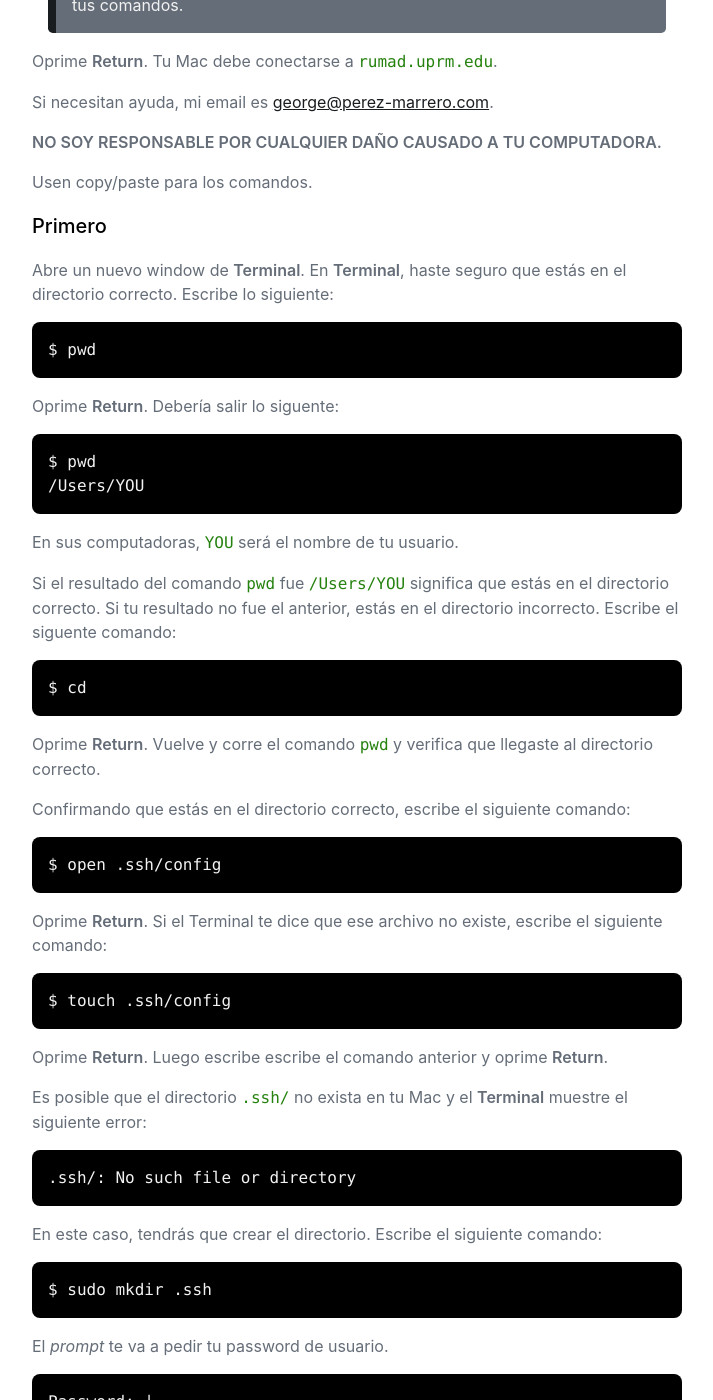
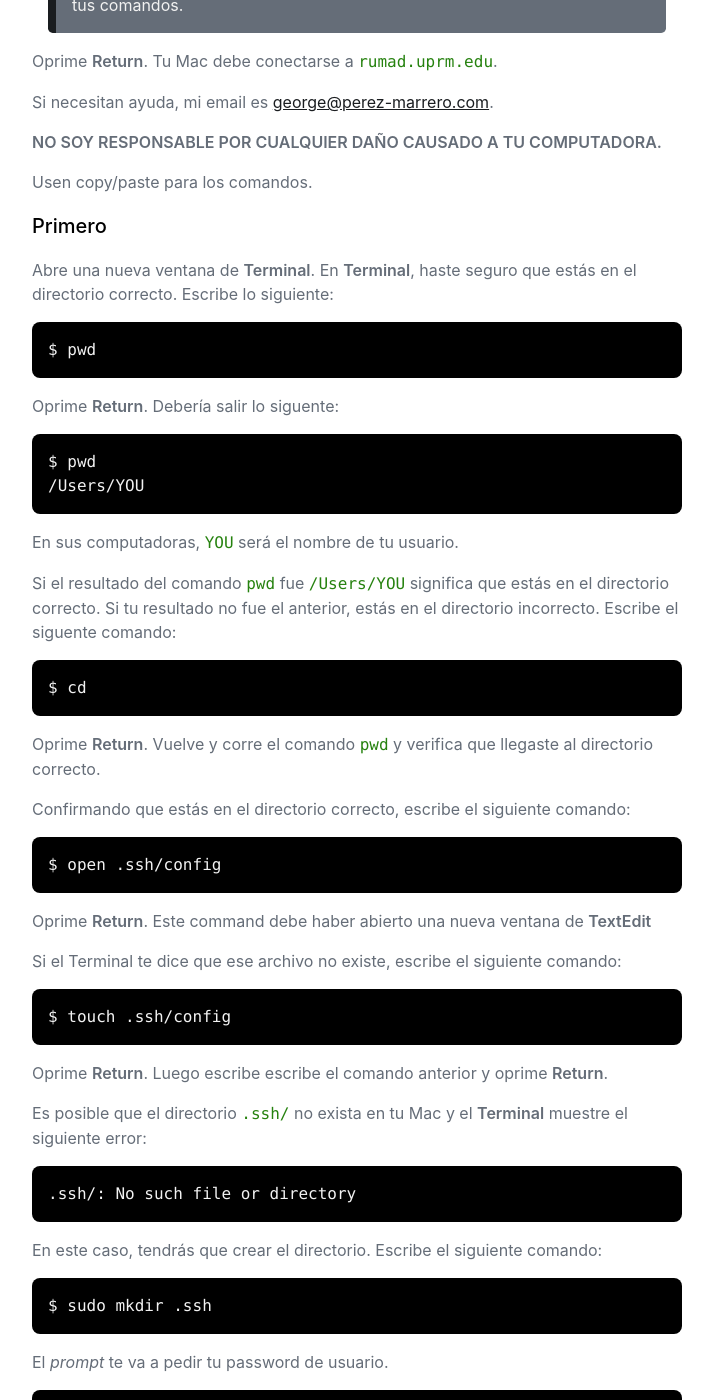
Before and after one commit to georgeperez/titanpointe.org, a Jekyll site: the page built from matricula.html, in a window 1280 px wide and 1400 px high, scrolled down 458 px. Shown: the whole window, without its empty margins (283-996 px from the left). Built offline with Jekyll 4.4.1, drawn with Linux system fonts in a browser that asks for light colours.

```diff
--- a/matricula.html
+++ b/matricula.html
@@ -18,7 +18,7 @@
     <p>Usen copy/paste para los comandos.</p>
 
     <h3>Primero</h3>
-    <p>Abre un nuevo window de <b>Terminal</b>. En <b>Terminal</b>, haste seguro que estás en el directorio correcto. Escribe lo siguiente: <pre>$ pwd</pre> Oprime <b>Return</b>. Debería salir lo siguente:</p>
+    <p>Abre una nueva ventana de <b>Terminal</b>. En <b>Terminal</b>, haste seguro que estás en el directorio correcto. Escribe lo siguiente: <pre>$ pwd</pre> Oprime <b>Return</b>. Debería salir lo siguente:</p>
     <pre>$ pwd
 /Users/YOU
 </pre>
@@ -26,7 +26,8 @@
     <p>Si el resultado del comando <code>pwd</code> fue <code>/Users/YOU</code> significa que estás en el directorio correcto. Si tu resultado no fue el anterior, estás en el directorio incorrecto. Escribe el siguente comando:<pre>$ cd</pre></p>
     <p>Oprime <b>Return</b>. Vuelve y corre el comando <code>pwd</code> y verifica que llegaste al directorio correcto.</p>
     <p>Confirmando que estás en el directorio correcto, escribe el siguiente comando: <pre>$ open .ssh/config</pre></p>
-    <p>Oprime <b>Return</b>. Si el Terminal te dice que ese archivo no existe, escribe el siguiente comando: <pre>$ touch .ssh/config</pre></p>
+    <p>Oprime <b>Return</b>. Este command debe haber abierto una nueva ventana de <b>TextEdit</b></p>
+    <p>Si el Terminal te dice que ese archivo no existe, escribe el siguiente comando: <pre>$ touch .ssh/config</pre></p>
     <p>Oprime <b>Return</b>. Luego escribe escribe el comando anterior y oprime <b>Return</b>.</p>
     <p>Es posible que el directorio <code>.ssh/</code> no exista en tu Mac y el <b>Terminal</b> muestre el siguiente error: <pre>.ssh/: No such file or directory</pre></p>
     <p>En este caso, tendrás que crear el directorio. Escribe el siguiente comando: <pre>$ sudo mkdir .ssh</pre></p>
```
